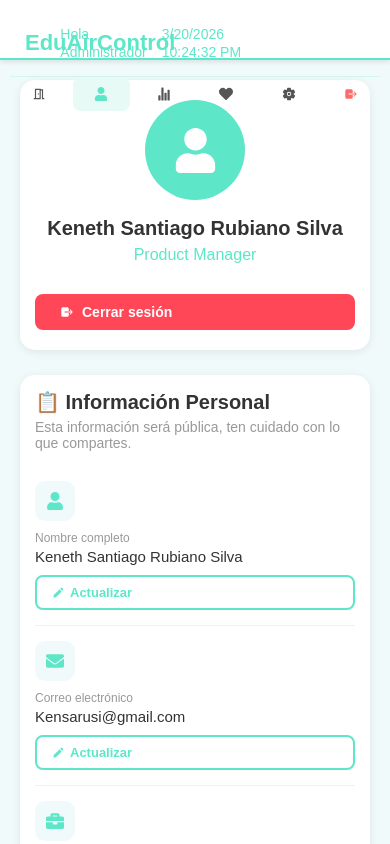
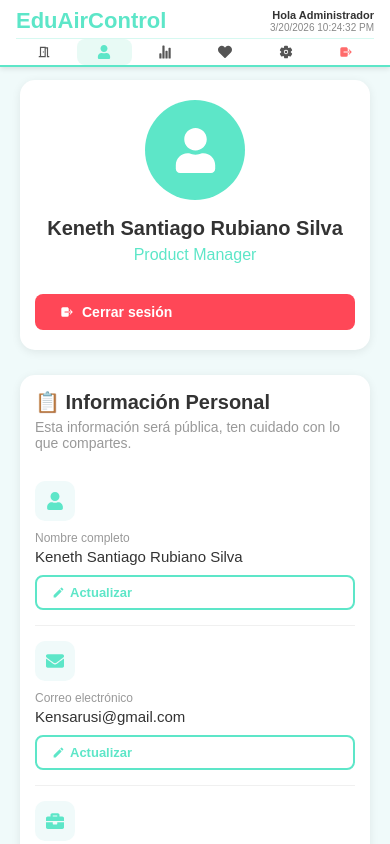
Before and after one commit to kensarusi/EduAirControl, a React (Vite) app in the folder Front-End/: page /profile in a window 390 px wide. Shown: the top 844 px of the page. Built offline with nearby package versions, Linux system fonts and the light colour scheme.

Commit message:
responsive mobile

```diff
--- a/Front-End/src/components/layout/Navbar.jsx
+++ b/Front-End/src/components/layout/Navbar.jsx
@@ -13,24 +13,13 @@ function Navbar() {
 
   const menuItems = [
     { icon: <MdOutlineMeetingRoom />, label: t('nav.environments'), path: '/dashboard' },
-    { icon: <FaUser />, label: t('nav.profile'), path: '/profile' },
-    { icon: <IoStatsChart />, label: t('nav.activity'), path: '/all-environments' },
-    { icon: <FaHeart />, label: t('nav.favorites'), path: '/favorites' },
-    { icon: <IoSettings />, label: t('nav.settings'), path: '/settings' },
+    { icon: <FaUser />,               label: t('nav.profile'),      path: '/profile' },
+    { icon: <IoStatsChart />,         label: t('nav.activity'),     path: '/all-environments' },
+    { icon: <FaHeart />,              label: t('nav.favorites'),    path: '/favorites' },
+    { icon: <IoSettings />,           label: t('nav.settings'),     path: '/settings' },
   ]
 
-  return (
-  <nav className="navbar">
-
-    {/* FILA 1: logo + info */}
-    <div className="navbar-top-row">
-      <div className="navbar-logo" onClick={() => navigate('/dashboard')}>
-        <h2>EduAirControl</h2>
-      </div>
-      <NavbarInfo role="admin" />
-    </div>
-
-    {/* FILA 2: menú íconos */}
+  const menu = (
     <div className="navbar-menu">
       {menuItems.map((item) => (
         <div
@@ -47,8 +36,22 @@ function Navbar() {
         <span>{t('nav.logout')}</span>
       </div>
     </div>
+  )
 
-  </nav>
-)}
+  return (
+    <nav className="navbar">
+      {/* Fila 1: logo + info (siempre juntos) */}
+      <div className="navbar-top-row">
+        <div className="navbar-logo" onClick={() => navigate('/dashboard')}>
+          <h2>EduAirControl</h2>
+        </div>
+        <NavbarInfo role="admin" />
+      </div>
+
+      {/* Fila 2 en móvil / misma fila en desktop */}
+      {menu}
+    </nav>
+  )
+}
 
 export default Navbar
--- a/Front-End/src/components/layout/NavbarInfo.jsx
+++ b/Front-End/src/components/layout/NavbarInfo.jsx
@@ -1,27 +1,23 @@
-import { useEffect, useState } from "react";
+import { useEffect, useState } from "react"
 
 function NavbarInfo({ role }) {
-  const [time, setTime] = useState(new Date());
+  const [time, setTime] = useState(new Date())
 
   useEffect(() => {
-    const interval = setInterval(() => {
-      setTime(new Date());
-    }, 1000);
-
-    return () => clearInterval(interval);
-  }, []);
-
-  const fecha = time.toLocaleDateString();
-  const hora = time.toLocaleTimeString();
+    const interval = setInterval(() => setTime(new Date()), 1000)
+    return () => clearInterval(interval)
+  }, [])
 
   return (
     <div className="navbar-info">
-      <span>
+      <span className="navbar-info-greeting">
         Hola {role === "admin" ? "Administrador" : "Usuario"}
       </span>
-      <span>{fecha} {hora}</span>
+      <span className="navbar-info-time">
+        {time.toLocaleDateString()} {time.toLocaleTimeString()}
+      </span>
     </div>
-  );
+  )
 }
 
-export default NavbarInfo;
+export default NavbarInfo
--- a/Front-End/src/index.css
+++ b/Front-End/src/index.css
@@ -198,12 +198,13 @@ input, button { max-width: 100%; }
 
 .navbar-info {
   display: flex;
-  gap: 15px;
+  flex-direction: column;
+  align-items: flex-end;    /* ← alineado a la derecha */
+  gap: 2px;
   color: var(--accent);
   font-size: 14px;
-  align-items: center;
-  position: relative;
-  right: 115px;
+  position: static;         /* ← quita el position:relative y right:115px */
+  right: unset;
 }
 
 /* ============================================ */
@@ -970,18 +971,46 @@ input, button { max-width: 100%; }
 }
 
 @media (max-width: 768px) {
-  .navbar { display: flex; flex-direction: column; align-items: flex-start; padding: 10px; }
-  .navbar-item { width: 100%; padding: 10px 0; }
+  /* Navbar — controlado por Navbar.css, no tocar aquí */
+  .navbar {
+    flex-direction: column;
+    align-items: stretch;    /* ← era flex-start */
+    padding: 8px 16px 0;     /* ← era 10px */
+    height: auto;
+  }
 
+  .navbar-item {
+    width: auto;             /* ← era 100% */
+    padding: 6px 10px;       /* ← era 10px 0 */
+    flex: 1;
+    justify-content: center;
+  }
+
+  .navbar-top-row {
+  display: flex;
+  flex-direction: row;
+  justify-content: space-between;
+  align-items: center;
+  width: 100%;
+  padding-bottom: 4px;
+}
+
+.navbar-info {
+  align-items: flex-end;
+  font-size: 11px;
+  gap: 1px;
+}
+
+.navbar-info-greeting { font-size: 11px; }
+.navbar-info-time     { font-size: 10px; }
+
+  /* resto del bloque sin cambios */
   .dashboard-layout { grid-template-columns: 1fr; padding: 10px; }
-
   h1 { font-size: 20px; }
   h2 { font-size: 18px; }
   h3 { font-size: 16px; }
-
   .env-card, .summary-card, .filter-card { margin-bottom: 15px; }
   .toggle { transform: scale(0.9); }
-
   .profile-header-card { padding: 20px 15px; text-align: center; }
   .profile-header-card h1 { font-size: 20px; line-height: 1.3; }
   .profile-header-card button { width: 100%; margin-top: 15px; }
--- a/Front-End/src/styles/layout/Navbar.css
+++ b/Front-End/src/styles/layout/Navbar.css
@@ -1,55 +1,79 @@
+/* ══════════════════════════════
+   DESKTOP
+══════════════════════════════ */
 .navbar {
   display: flex;
+  flex-direction: row;
   align-items: center;
   justify-content: space-between;
   background-color: white;
   padding: 0 30px;
   height: 60px;
   border-bottom: 2px solid #5de6c8;
-  box-shadow: 0 2px 5px rgba(0, 0, 0, 0.1);
+  box-shadow: 0 2px 5px rgba(0,0,0,0.1);
   position: fixed;
-  top: 0;
-  left: 0;
-  right: 0;
+  top: 0; left: 0; right: 0;
   z-index: 1000;
+  box-sizing: border-box;
+}
+
+/* En desktop top-row ocupa solo lo necesario */
+.navbar-top-row {
+  display: flex;
+  align-items: center;
+  gap: 20px;
+}
+
+.navbar-logo {
+  cursor: pointer;
 }
 
 .navbar-logo h2 {
   color: #5de6c8;
   margin: 0;
   font-size: 22px;
-  cursor: pointer;
   white-space: nowrap;
 }
 
 .navbar-info {
   display: flex;
   flex-direction: column;
-  align-items: center;
+  align-items: flex-start;
+  gap: 1px;
+}
+
+.navbar-info-greeting {
   font-size: 13px;
-  color: #555;
-  line-height: 1.3;
+  font-weight: 600;
+  color: #333;
+  white-space: nowrap;
+}
+
+.navbar-info-time {
+  font-size: 11px;
+  color: #888;
+  white-space: nowrap;
 }
 
 .navbar-menu {
   display: flex;
-  list-style: none;
+  align-items: center;
   margin: 0;
   padding: 0;
-  gap: 5px;
+  gap: 4px;
 }
 
 .navbar-item {
   display: flex;
   align-items: center;
   gap: 6px;
-  padding: 8px 15px;
+  padding: 8px 14px;
   border-radius: 8px;
   cursor: pointer;
-  transition: all 0.3s;
   font-size: 14px;
   color: #555;
   white-space: nowrap;
+  transition: all 0.2s;
 }
 
 .navbar-item:hover  { background-color: #e8faf5; color: #5de6c8; }
@@ -57,62 +81,71 @@
 .navbar-item.logout { color: #ff6b6b; }
 .navbar-item.logout:hover { background-color: #ffe0e0; color: #ff4444; }
 
-/* Dark Mode */
-body.dark-mode .navbar      { background-color: #16213e; border-bottom-color: #5de6c8; }
-body.dark-mode .navbar-info { color: #aaa; }
-body.dark-mode .navbar-item { color: #e0e0e0; }
+/* ══════════════════════════════
+   DARK MODE
+══════════════════════════════ */
+body.dark-mode .navbar               { background-color: #16213e; border-bottom-color: #5de6c8; }
+body.dark-mode .navbar-info-greeting { color: #e0e0e0; }
+body.dark-mode .navbar-info-time     { color: #888; }
+body.dark-mode .navbar-item          { color: #ccc; }
 body.dark-mode .navbar-item:hover,
-body.dark-mode .navbar-item.active { background-color: #1a2a50; color: #5de6c8; }
+body.dark-mode .navbar-item.active   { background-color: #1a2a50; color: #5de6c8; }
 
-/* ── Tablet: ocultar labels de texto ── */
+/* ══════════════════════════════
+   TABLET — ocultar labels
+══════════════════════════════ */
 @media (max-width: 1024px) {
   .navbar-item span { display: none; }
   .navbar-item { padding: 8px 10px; }
-  .navbar-info { font-size: 12px; }
+  .navbar-info-greeting { font-size: 12px; }
+  .navbar-info-time     { font-size: 10px; }
 }
 
-/* ── Móvil: dos filas limpias ── */
+/* ══════════════════════════════
+   MÓVIL — dos filas
+══════════════════════════════ */
 @media (max-width: 768px) {
   .navbar {
     flex-direction: column;
     height: auto;
-    padding: 8px 16px 0px;   /* ← sin padding-bottom, lo maneja el menu */
-    gap: 0;
+    padding: 8px 16px 0;
     align-items: stretch;
-    overflow: visible;
   }
 
+  /* Fila 1: logo izquierda — info derecha */
   .navbar-top-row {
     display: flex;
+    flex-direction: row;
+    justify-content: space-between;
     align-items: center;
-    justify-content: space-between;
     width: 100%;
-    padding:  15px;      /* ← espacio debajo del logo/info */
+    gap: 0;
+    padding-bottom: 6px;
   }
 
-  .navbar-logo h2 { font-size: 18px; }
+  .navbar-logo h2 { font-size: 16px; }
 
   .navbar-info {
-    flex-direction: row;
-    gap: 8px;
-    font-size: 11px;
-    align-items: center;
+    align-items: flex-end;
   }
 
+  .navbar-info-greeting { font-size: 11px; }
+  .navbar-info-time     { font-size: 10px; }
+
+  /* Fila 2: íconos */
   .navbar-menu {
     width: 100%;
     justify-content: space-around;
-    border-top: 1px solid rgba(93, 230, 200, 0.2);
-    padding: 8px 0 10px;     /* ← espacio arriba Y abajo de los íconos */
+    border-top: 1px solid rgba(93, 230, 200, 0.25);
+    padding: 8px 0;
     gap: 0;
   }
 
   .navbar-item {
-    padding: 6px 10px;       /* ← más padding para que no se vean apretados */
-    font-size: 20px;
     flex: 1;
     justify-content: center;
-    border-radius: 8px;
+    font-size: 20px;
+    padding: 6px 4px;
   }
 
   .navbar-item span { display: none; }
```
